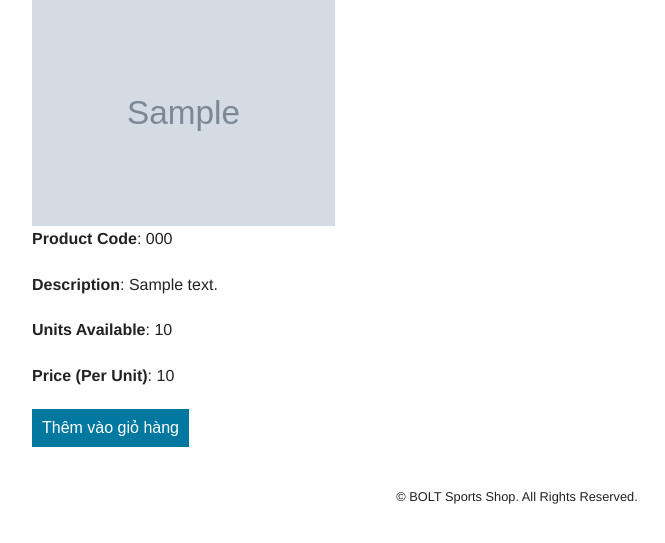
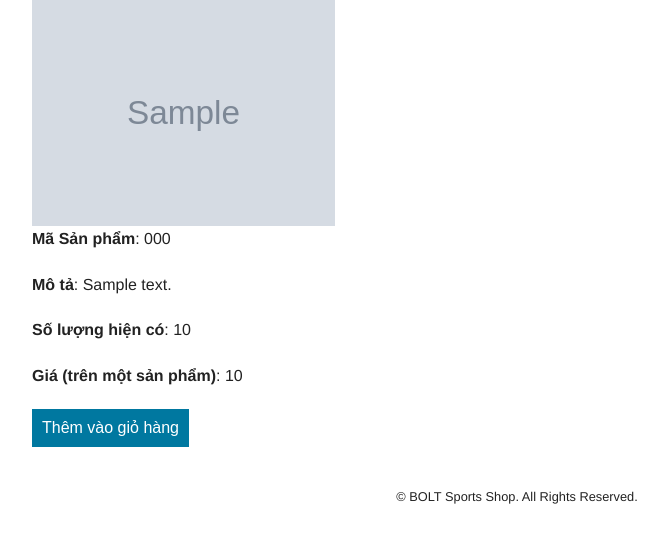
Before and after one commit to tuandinhduc/Web-php, a PHP site: page /products.php in a window 1280 px wide. Shown: the part 134-677 px from the top of the page, without its empty margins (123-788 px from the left). Run offline with PHP 8.4, Linux system fonts and the light colour scheme; tables that the repository leaves empty or names only in its code hold one stand-in row (values such as "Sample post"); grey boxes marked "Sample" are stand-in pictures; data that the repository does not hold is empty; a stand-in replaces the project's code that opens the database connection.

Commit message:
Viet hoa noi dung

```diff
--- a/ecommerce/products.php
+++ b/ecommerce/products.php
@@ -69,10 +69,10 @@ include 'config.php';
               echo '<div class="large-4 columns">';
               echo '<p><h3>'.$obj->product_name.'</h3></p>';
               echo '<img src="images/products/'.$obj->product_img_name.'"/>';
-              echo '<p><strong>Product Code</strong>: '.$obj->product_code.'</p>';
-              echo '<p><strong>Description</strong>: '.$obj->product_desc.'</p>';
-              echo '<p><strong>Units Available</strong>: '.$obj->qty.'</p>';
-              echo '<p><strong>Price (Per Unit)</strong>: '.$currency.$obj->price.'</p>';
+              echo '<p><strong>Mã Sản phẩm</strong>: '.$obj->product_code.'</p>';
+              echo '<p><strong>Mô tả</strong>: '.$obj->product_desc.'</p>';
+              echo '<p><strong>Số lượng hiện có</strong>: '.$obj->qty.'</p>';
+              echo '<p><strong>Giá (trên một sản phẩm)</strong>: '.$currency.$obj->price.'</p>';
 
 
 
```
